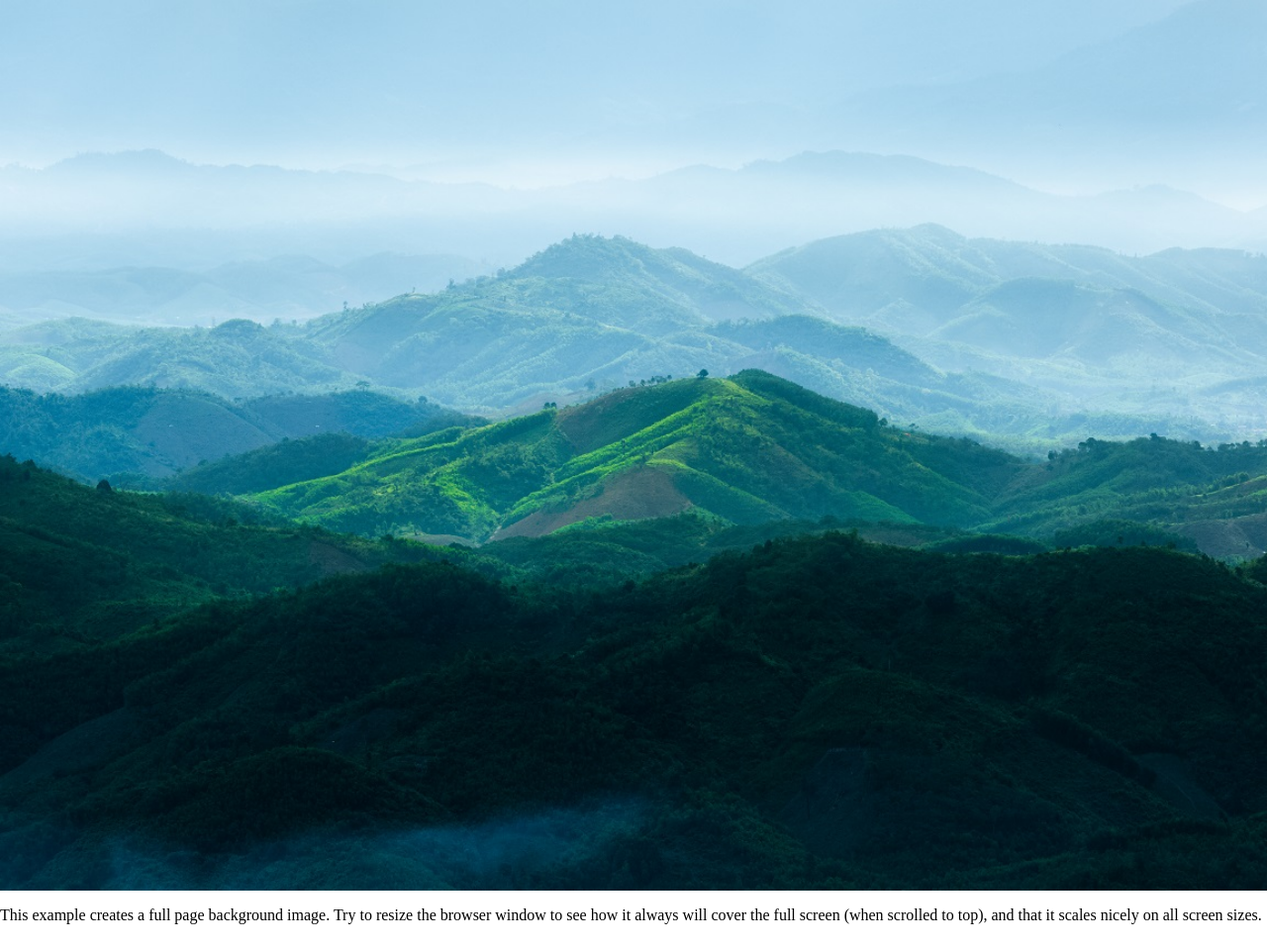
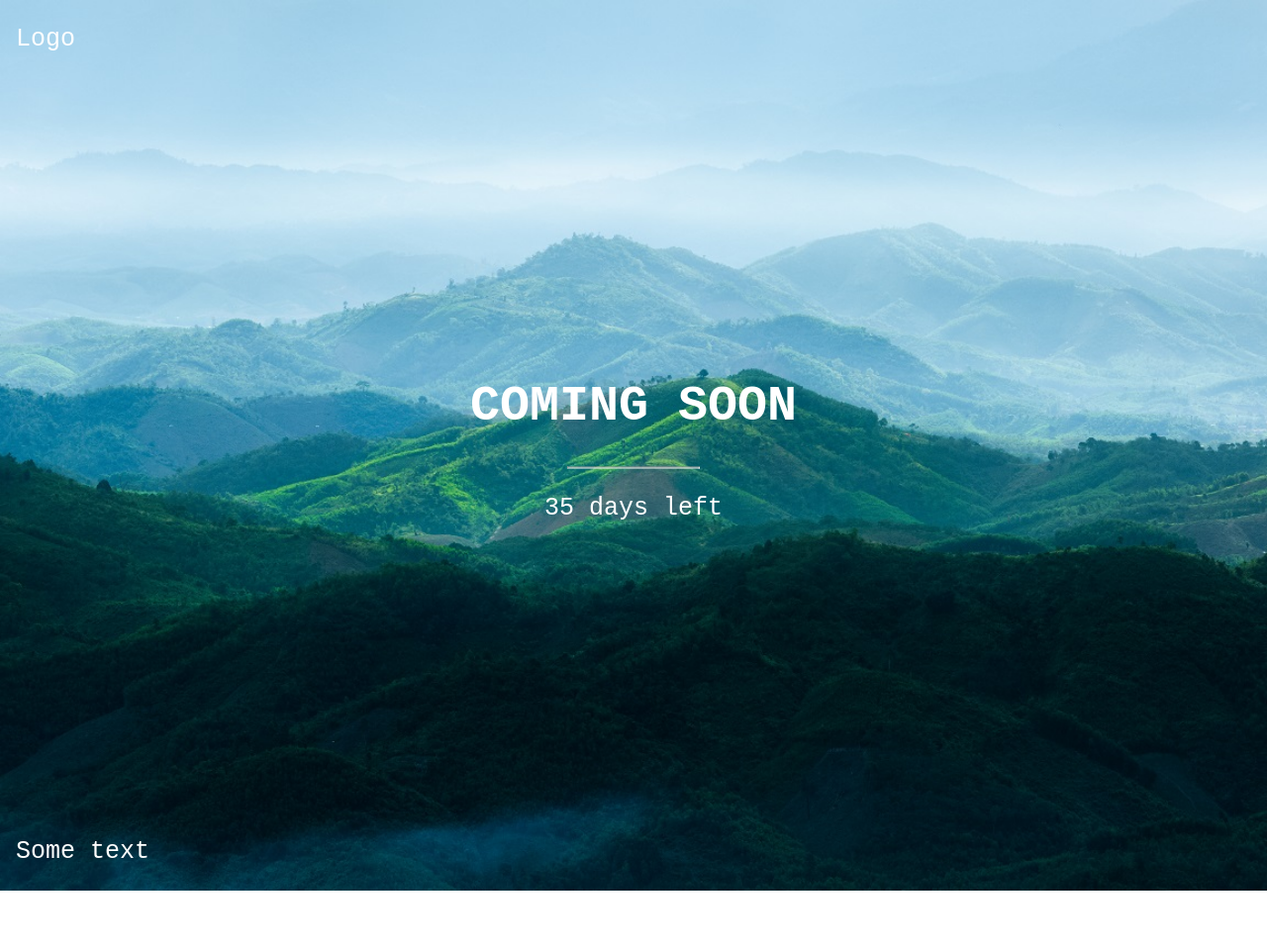
Before and after one commit to khathiatz/khathiatz.github.io, a Jekyll site: the page index.html, which Jekyll copies as it is, in a window 1280 px wide. Shown: the whole page at 99% size. Built offline with Jekyll 4.4.1, drawn with Linux system fonts in a browser that asks for light colours; after the commit the page ends 900 px from its top, so only the background shows below that.

Commit message:
Update index.html

```diff
--- a/index.html
+++ b/index.html
@@ -1,50 +1,62 @@
 <!DOCTYPE html>
 <html>
-<head>
-<meta name="viewport" content="width=device-width, initial-scale=1">
-
 <style>
 body, html {
   height: 100%;
   margin: 0;
 }
-.bg {
-  /* The image used */
-  background-image: url("pages/background.jpg");
 
-  /* Full height */
+.bgimg {
+  background-image: url('/pages/background.jpg');
   height: 100%;
+  background-position: center;
+  background-size: cover;
+  position: relative;
+  color: white;
+  font-family: "Courier New", Courier, monospace;
+  font-size: 25px;
+}
 
-  /* Center and scale the image nicely */
-  background-position: center;
-  background-repeat: no-repeat;
-  background-size: cover;
+.topleft {
+  position: absolute;
+  top: 0;
+  left: 16px;
 }
-.container {
-  position: relative;
-  text-align: center;
-  color: white;
+
+.bottomleft {
+  position: absolute;
+  bottom: 0;
+  left: 16px;
 }
-.centered {
+
+.middle {
   position: absolute;
   top: 50%;
   left: 50%;
   transform: translate(-50%, -50%);
+  text-align: center;
+}
+
+hr {
+  margin: auto;
+  width: 40%;
 }
 </style>
-</head>
-
-
 <body>
 
-<div class="bg"></div>
-<p>This example creates a full page background image. Try to resize the browser window to see how it always will cover the full screen (when scrolled to top), and that it scales nicely on all screen sizes.</p>
-
-<div class="container">
-  <div class="centered">KHATHIATZ</div>
+<div class="bgimg">
+  <div class="topleft">
+    <p>Logo</p>
+  </div>
+  <div class="middle">
+    <h1>COMING SOON</h1>
+    <hr>
+    <p>35 days left</p>
+  </div>
+  <div class="bottomleft">
+    <p>Some text</p>
+  </div>
 </div>
 
 </body>
-
-
 </html>
```
